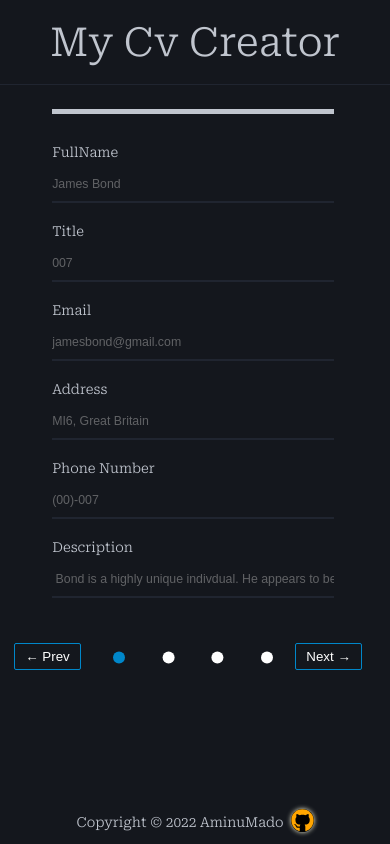
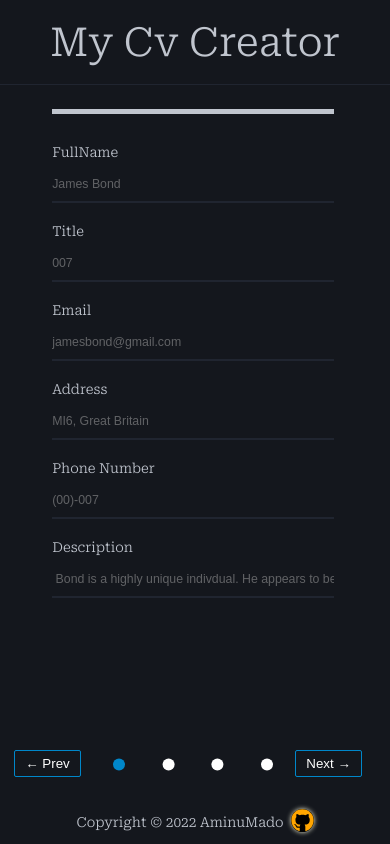
Before and after one commit to AminuMado/cv-creator, a React app: page / in a window 390 px wide. Built offline with nearby package versions, Linux system fonts and the light colour scheme; the HTML template or start-up script is replaced by a standard one.

Commit message:
update styling

```diff
--- a/src/components/CvPreview/CvPreview.css
+++ b/src/components/CvPreview/CvPreview.css
@@ -219,7 +219,7 @@ p.enlarge {
     width: 100%;
     align-items: center;
     justify-content: space-evenly;
-    margin-top: 15px;
+    margin-top: auto;
   }
 }
 @media only screen and (max-width: 850px) {
@@ -363,7 +363,7 @@ p.enlarge {
     width: 100%;
     align-items: center;
     justify-content: space-evenly;
-    margin-top: 15px;
+    margin-top: auto;
     min-width: 362px;
   }
 }
```
